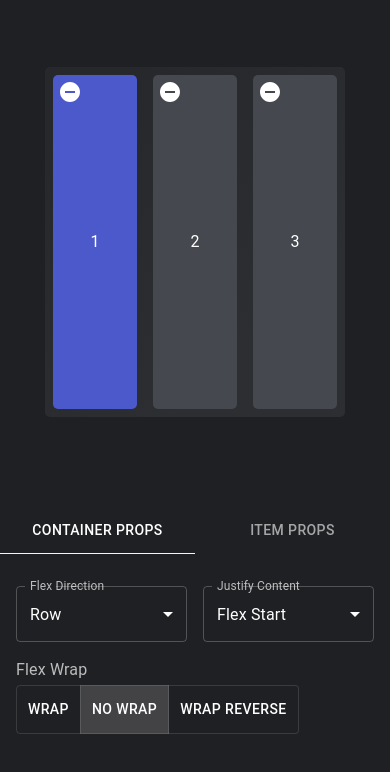
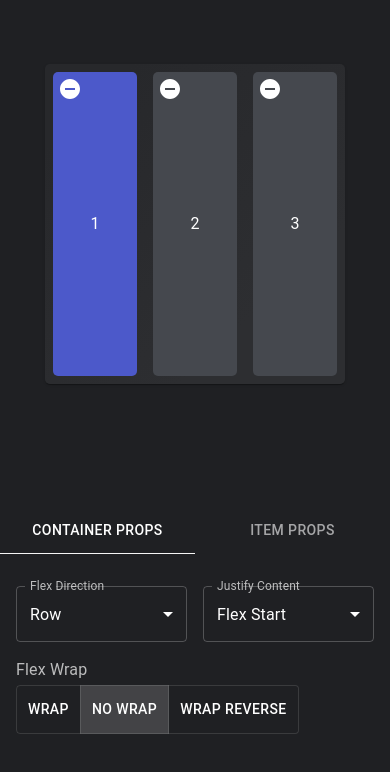
Before and after one commit to pooridev/flexbox-playground, a React (Vite) app: page / in a window 390 px wide. Shown: the top 772 px of the page. Built offline with nearby package versions, Linux system fonts and the light colour scheme.

Commit message:
fix: set max-height and responsive height to container

```diff
--- a/src/components/FlexContainer/index.tsx
+++ b/src/components/FlexContainer/index.tsx
@@ -12,7 +12,7 @@ const FlexContainer = () => {
   };
 
   return (
-    <Wrapper {...flexContainerProps} boxShadow="md" height={350} minWidth={300} width="40%">
+    <Wrapper {...flexContainerProps} boxShadow={1} height="40vh" maxHeight={320} minWidth={300} width="40%">
       {Array(flexItemCount)
         .fill(undefined)
         .map((_, index) => (
```
